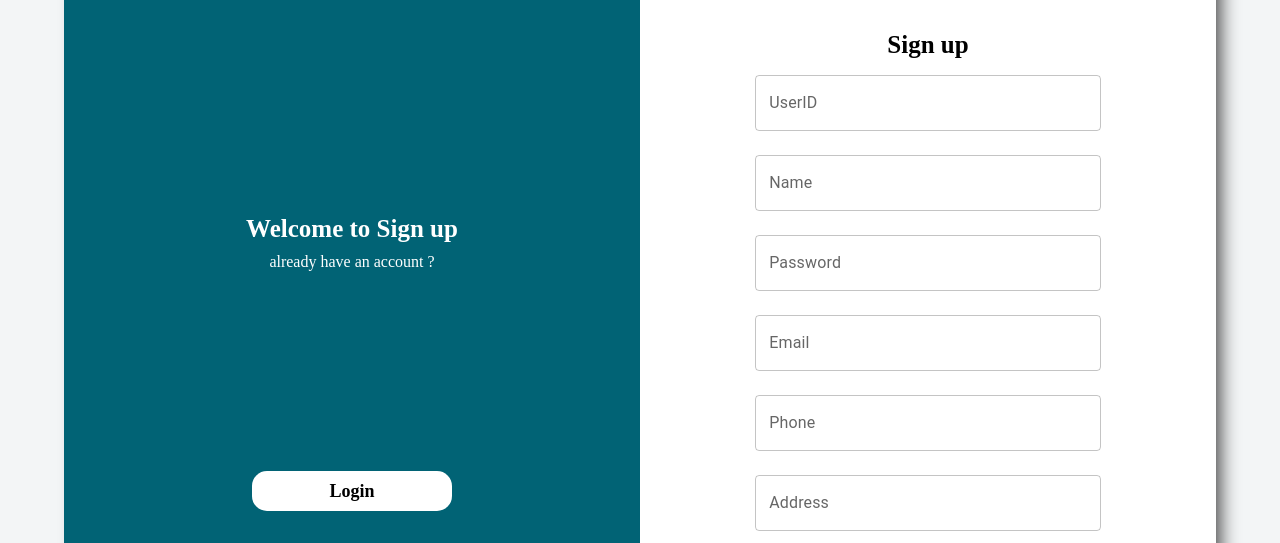
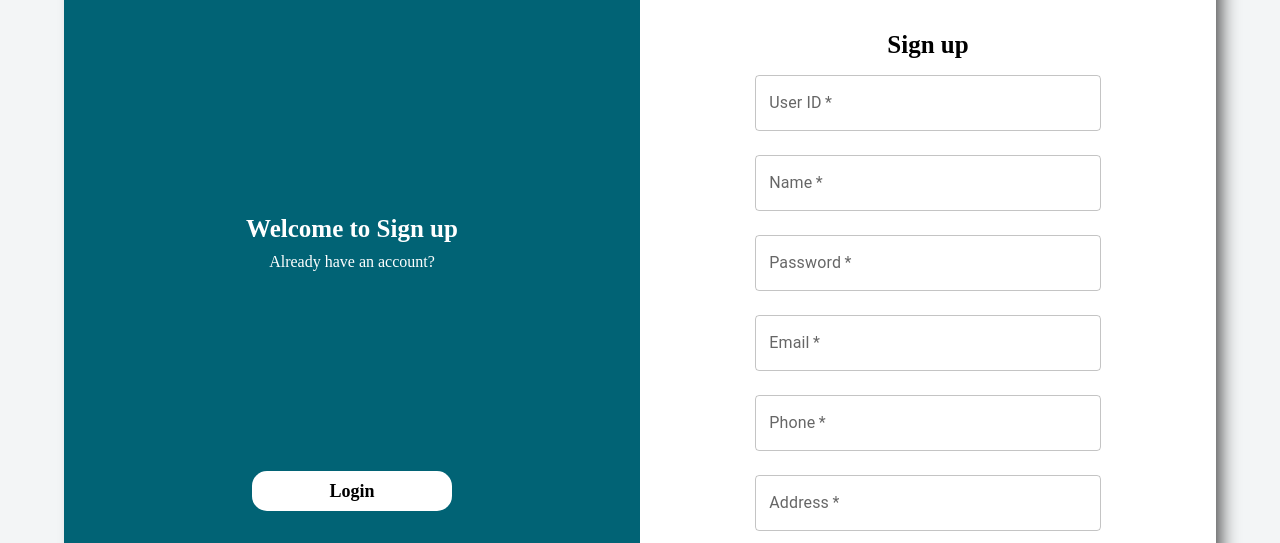
Before and after one commit to sudeepnn/flexi-work-fronend, a React (Create React App) app: page /signup in a window 1280 px wide. Shown: the part 257-800 px from the top of the page. Built offline with nearby package versions, Linux system fonts and the light colour scheme; a web font is replaced by a local one.

Commit message:
integrated backedn for signup

```diff
--- a/src/component/landing/signup/signup.tsx
+++ b/src/component/landing/signup/signup.tsx
@@ -1,121 +1,183 @@
 // SignUpForm.tsx
-import React from 'react';
+import React, { useState } from 'react';
 import {
   TextField,
   Button,
   Select,
-  MenuItem, FormControl, InputLabel,
-
+  MenuItem,
+  FormControl,
+  InputLabel,
+  SelectChangeEvent,
+  Alert,
+  Snackbar,
 } from '@mui/material';
-import './signup.css'
+import './signup.css';
 import Nav from '../navtop';
 import { Link } from 'react-router-dom';
+import axios from 'axios';
+
 const SignUpForm: React.FC = () => {
+  const [formData, setFormData] = useState({
+    user_id: '',
+    password: '',
+    email: '',
+    name: '',
+    phone: '',
+    address: '',
+    role: '',
+  });
+
+  const [errorMessage, setErrorMessage] = useState<string | null>(null);
+  const [showError, setShowError] = useState<boolean>(false);
+
+  const handleChange = (
+    e: React.ChangeEvent<HTMLInputElement | HTMLTextAreaElement> | SelectChangeEvent<string>
+  ) => {
+    const { name, value } = e.target as HTMLInputElement | HTMLTextAreaElement | { name: string; value: string };
+    setFormData((prev) => ({
+      ...prev,
+      [name]: value,
+    }));
+  };
+
+  const handleSubmit = async (e: React.FormEvent) => {
+    e.preventDefault();
+    setShowError(false); // Hide previous error message before submitting
+    try {
+      const response = await axios.post('http://localhost:3001/api/v1/users/register', formData);
+      console.log('User registered successfully:', response.data);
+      <Link to="/login"></Link>
+      // Optionally, redirect or show a success message here
+    } catch (error: any) {
+      setErrorMessage(error.response?.data?.message || 'There was an error registering the user.');
+      setShowError(true);
+    }
+  };
+
+  const handleCloseSnackbar = () => {
+    setShowError(false);
+  };
+
   return (
-
-
-    <div className='signup'>
-      <Nav option1='Home' link1='/' option2='Login' link2='/login' ></Nav>
-
+    <div className="signup">
+      <Nav option1="Home" link1="/" option2="Login" link2="/login" />
       <div className="parent">
         <div className="left">
-
           <div className="welcomgrp">
             <h3>Welcome to Sign up</h3>
-            <h4>already have an account ?</h4>
+            <h4>Already have an account?</h4>
           </div>
           <Link to="/login" className="linktologin">
-          <button >Login</button> </Link>
-
+            <button>Login</button>
+          </Link>
         </div>
         <div className="right">
-          <h3>
-            Sign up
-          </h3>
-          <div className="inputs">
-            <TextField className='signupinput'
+          <h3>Sign up</h3>
+          {/* Display custom Snackbar alert for errors */}
+          <Snackbar
+            open={showError}
+            autoHideDuration={6000}
+            onClose={handleCloseSnackbar}
+            anchorOrigin={{ vertical: 'top', horizontal: 'center' }}
+          >
+            <Alert onClose={handleCloseSnackbar} severity="error" sx={{ width: '100%' }}>
+              {errorMessage}
+            </Alert>
+          </Snackbar>
+          <form className="inputs" onSubmit={handleSubmit}>
+            <TextField
+              className="signupinput"
               margin="normal"
               fullWidth
-              name="UserID"
-              label="UserID"
+              name="user_id"
+              label="User ID"
               type="text"
-              id="userid"
+              value={formData.user_id}
+              onChange={handleChange}
+              required
             />
-
-            <TextField className='signupinput'
+            <TextField
+              className="signupinput"
               margin="normal"
               fullWidth
-              name="Name"
+              name="name"
               label="Name"
               type="text"
-              id="name"
+              value={formData.name}
+              onChange={handleChange}
+              required
             />
-            <TextField className='signupinput'
+            <TextField
+              className="signupinput"
               margin="normal"
               fullWidth
-              name="Password"
+              name="password"
               label="Password"
               type="password"
-              id="password"
+              value={formData.password}
+              onChange={handleChange}
+              required
             />
-            <TextField className='signupinput'
+            <TextField
+              className="signupinput"
               margin="normal"
               fullWidth
-              name="Email"
+              name="email"
               label="Email"
               type="email"
-              id="email"
+              value={formData.email}
+              onChange={handleChange}
+              required
             />
-            <TextField className='signupinput'
+            <TextField
+              className="signupinput"
               margin="normal"
               fullWidth
-              name="Phone"
+              name="phone"
               label="Phone"
               type="tel"
-              id="phone"
+              value={formData.phone}
+              onChange={handleChange}
+              required
             />
-            <TextField className='signupinput'
+            <TextField
+              className="signupinput"
               margin="normal"
               fullWidth
-              name="Address"
+              name="address"
               label="Address"
               type="text"
-              id="address"
-
+              value={formData.address}
+              onChange={handleChange}
+              required
             />
             <FormControl fullWidth margin="normal">
               <InputLabel id="role-select-label">Role</InputLabel>
               <Select
                 labelId="role-select-label"
-          // value={role}
-          // onChange={handleChange}s
+                name="role"
+                value={formData.role}
+                onChange={handleChange}
                 label="Role"
+                required
               >
                 <MenuItem value="employee">Employee</MenuItem>
                 <MenuItem value="vendor">Vendor</MenuItem>
-          <MenuItem value="Manager">Manager</MenuItem>
-          <MenuItem value="Security">Security</MenuItem>
-
+                <MenuItem value="manager">Manager</MenuItem>
+                <MenuItem value="security">Security</MenuItem>
               </Select>
             </FormControl>
-
             <Button
               type="submit"
               fullWidth
               variant="contained"
-              sx={{ mt: 3, mb: 2,
-                backgroundColor:'#016375',
-                borderRadius:'15px'
-               }}
+              sx={{ mt: 3, mb: 2, backgroundColor: '#016375', borderRadius: '15px' }}
             >
               Sign Up
             </Button>
-
+          </form>
         </div>
       </div>
-      </div>
-
-
     </div>
   );
 };
```
Lines whose indentation alone changed are shown as unchanged.
